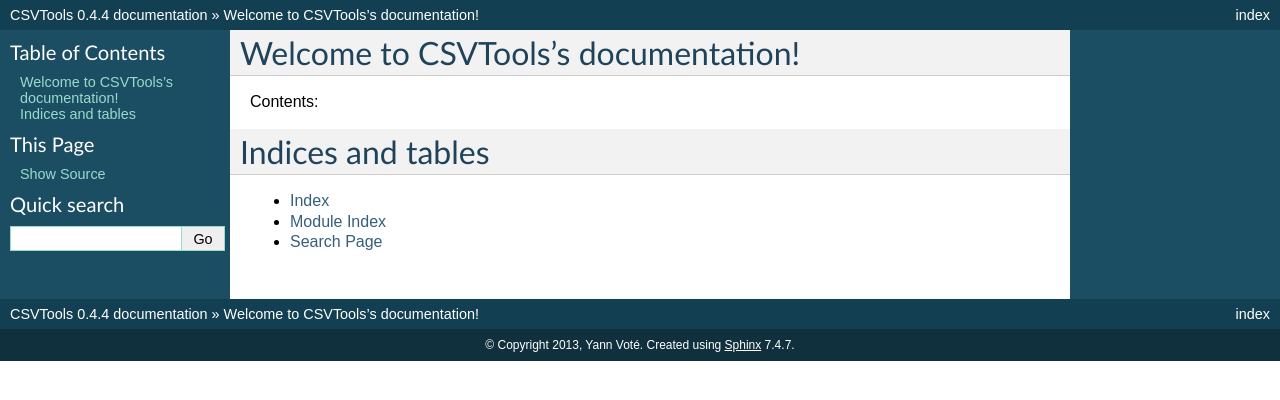
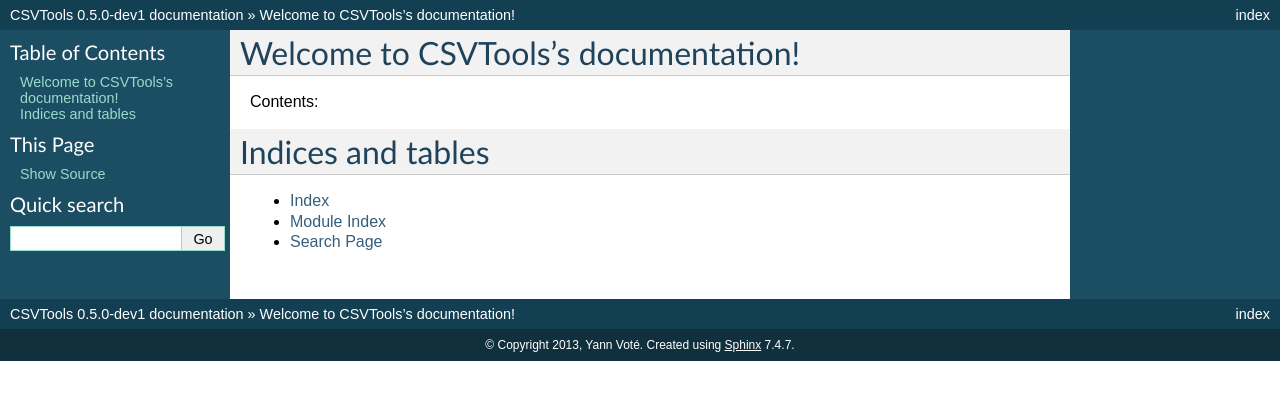
Before and after one commit to ygversil/qgis-plugin-csv-tools, a Sphinx documentation site: the page built from help/source/index.rst, in a window 1280 px wide. Shown: the top 400 px of the page. Built offline with Sphinx 7.4.7, drawn with Linux system fonts in a browser that asks for light colours; formulas are drawn with MathJax 3.

Commit message:
Bump version: 0.4.4 → 0.5.0-dev1

```diff
--- a/help/source/conf.py
+++ b/help/source/conf.py
@@ -48,9 +48,9 @@
 # built documents.
 #
 # The short X.Y version.
-version = '0.4.4'
+version = '0.5.0-dev1'
 # The full version, including alpha/beta/rc tags.
-release = '0.4.4'
+release = '0.5.0-dev1'
 
 # The language for content autogenerated by Sphinx. Refer to documentation
 # for a list of supported languages.
--- a/metadata.txt
+++ b/metadata.txt
@@ -10,7 +10,7 @@
 name=CSV Tools
 qgisMinimumVersion=3.0
 description=Adds new processing algorithms and models that deal with CSV files
-version=0.4.4
+version=0.5.0-dev1
 author=Yann Voté
 email=ygversil@lilo.org
 
@@ -24,7 +24,7 @@
 
 # Uncomment the following line and add your changelog:
 changelog=
-  Version 0.4.4 - bugfix
+  Version 0.5.0-dev1 - bugfix
   * Fix bug: Wrong SELECT query check [#1]
   ====
   version 0.4 - First public release
```
Also changed, not shown: .bumpversion.cfg.
